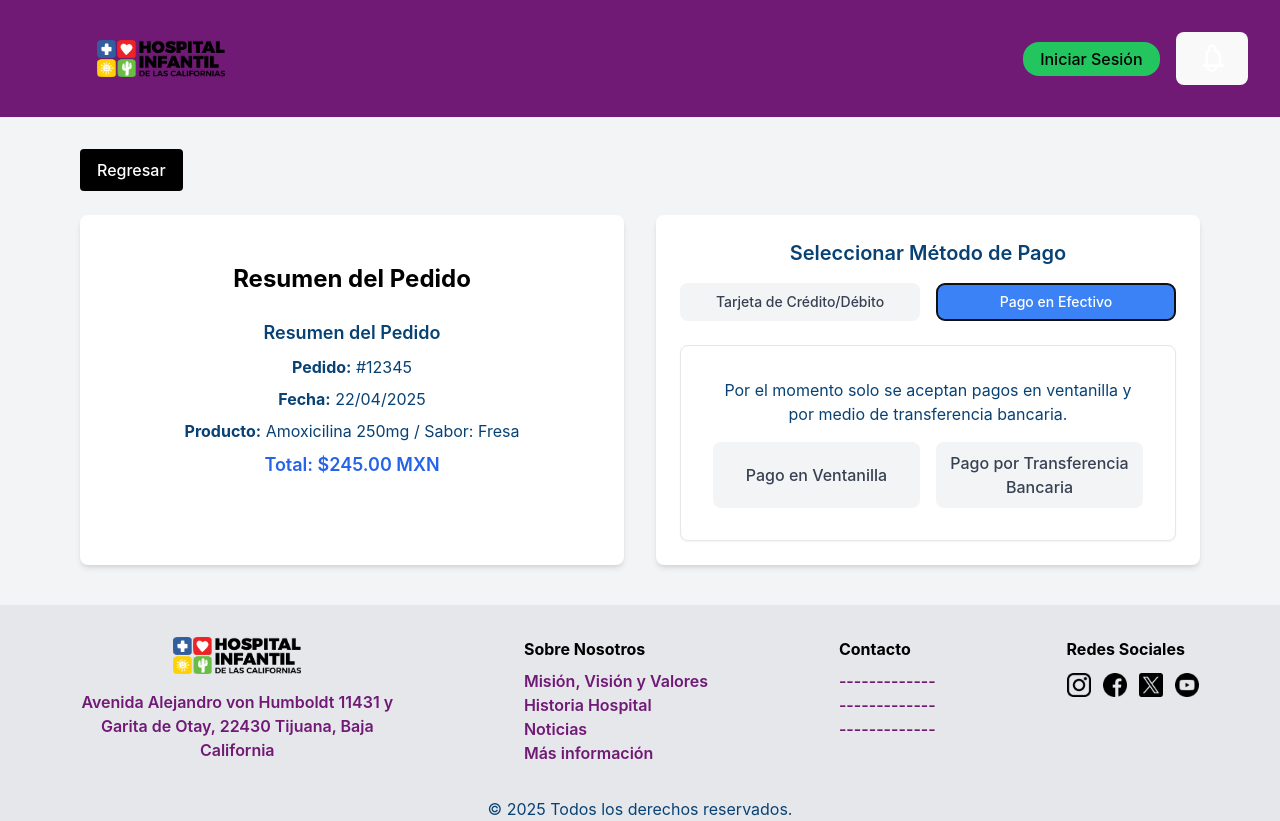
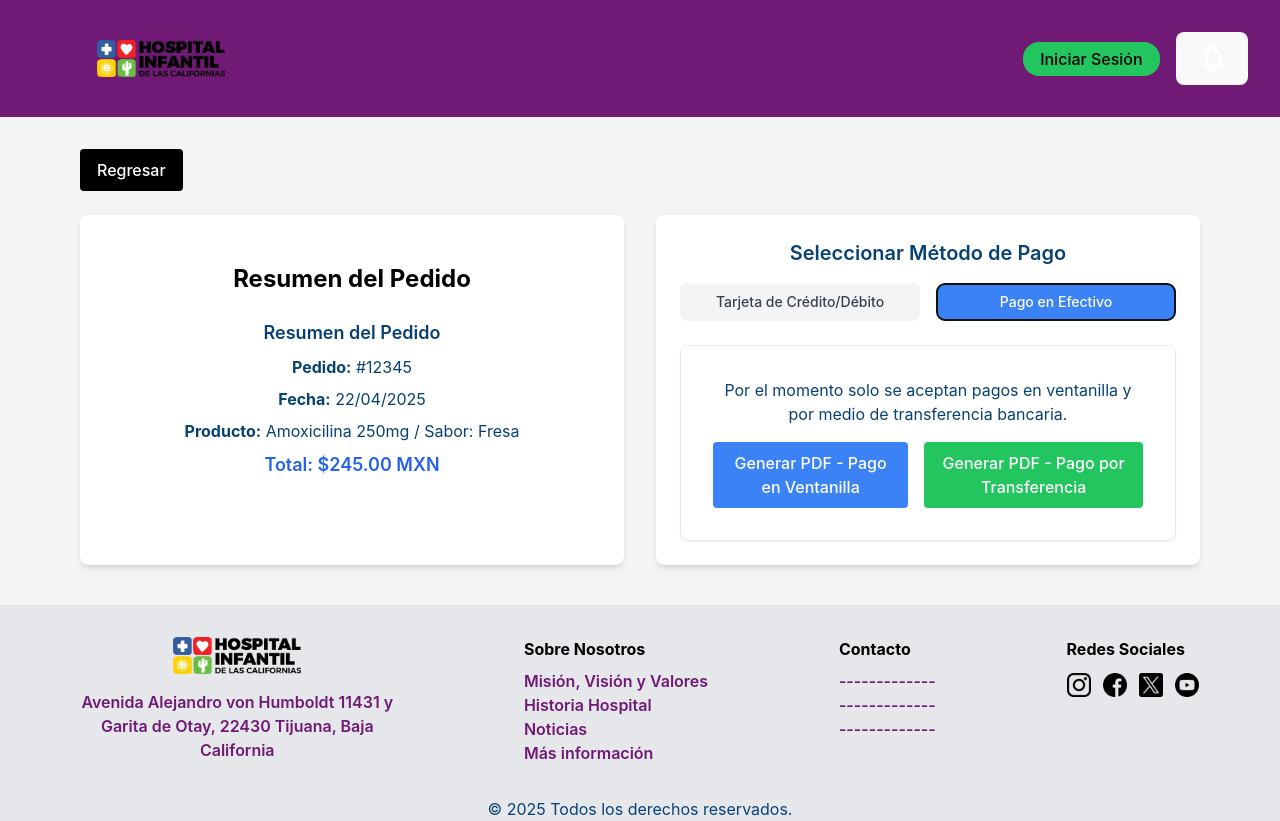
Before and after one commit to omarguerra1/HIC_V2_OG, a React (Vite) app in the folder client/: page /pagar/1 in a window 1280 px wide. Both pictures are taken after a click on the button "Pago en Efectivo". Built offline with nearby package versions, Linux system fonts and the light colour scheme; no server answers.

Commit message:
:PPPPPPPP
:PPPPPPPPPPP

```diff
--- a/client/src/pages/payment/pagos.jsx
+++ b/client/src/pages/payment/pagos.jsx
@@ -1,23 +1,24 @@
 import { useState } from 'react';
 import axios from "axios";
 
-const handlePayment = async (method) => {
+const handlePayment = async (tipoPago) => {
     const userMatricula = "12345678";
-    const pago = method === "ventanilla" ? "Pago en Ventanilla" : "Pago por Transferencia Bancaria";
+    const pago = tipoPago === "ventanilla" ? "$245" : "$245";
     const medicamentos = ["Amoxicilina", "Paracetamol"];
 
     try {
         const response = await axios.post("http://localhost:3000/pdf/generate-pdf", {
             userMatricula,
             pago,
-            medicamentos
-        }, { responseType: 'arraybuffer' });  // ✅ Cambiar de 'blob' a 'arraybuffer'
+            medicamentos,
+            tipoPago  // ✅ Envía el tipo de pago
+        }, { responseType: 'arraybuffer' });
 
         const blob = new Blob([response.data], { type: "application/pdf" });
         const url = window.URL.createObjectURL(blob);
         const a = document.createElement("a");
         a.href = url;
-        a.download = `recibo_${userMatricula}.pdf`;
+        a.download = tipoPago === "ventanilla" ? `recibo_ventanilla_${userMatricula}.pdf` : `recibo_transferencia_${userMatricula}.pdf`;
         document.body.appendChild(a);
         a.click();
         a.remove();
@@ -157,18 +158,14 @@ const CardPaymentForm = () => {
                                 <p>Por el momento solo se aceptan pagos en ventanilla y por medio de transferencia bancaria.</p>
 
                                 <div className="flex space-x-4">
-                                    <button
-                                        onClick={() => handlePayment('ventanilla')}
-                                        className="flex-1 p-2 bg-gray-100 text-gray-700 rounded-lg hover:bg-blue-500 hover:text-white"
-                                    >
-                                        Pago en Ventanilla
+                                    <button onClick={() => handlePayment('ventanilla')} className="bg-blue-500 text-white px-4 py-2 rounded">
+                                        Generar PDF - Pago en Ventanilla
                                     </button>
-                                    <button
-                                        onClick={() => handlePayment('transferencia')}
-                                        className="flex-1 p-2 bg-gray-100 text-gray-700 rounded-lg hover:bg-green-500 hover:text-white"
-                                    >
-                                        Pago por Transferencia Bancaria
+
+                                    <button onClick={() => handlePayment('transferencia')} className="bg-green-500 text-white px-4 py-2 rounded">
+                                        Generar PDF - Pago por Transferencia
                                     </button>
+
                                 </div>
                             </div>
                         )}
```
Also changed, not shown: 14 other files (tests, documents, lock files or other folders).
